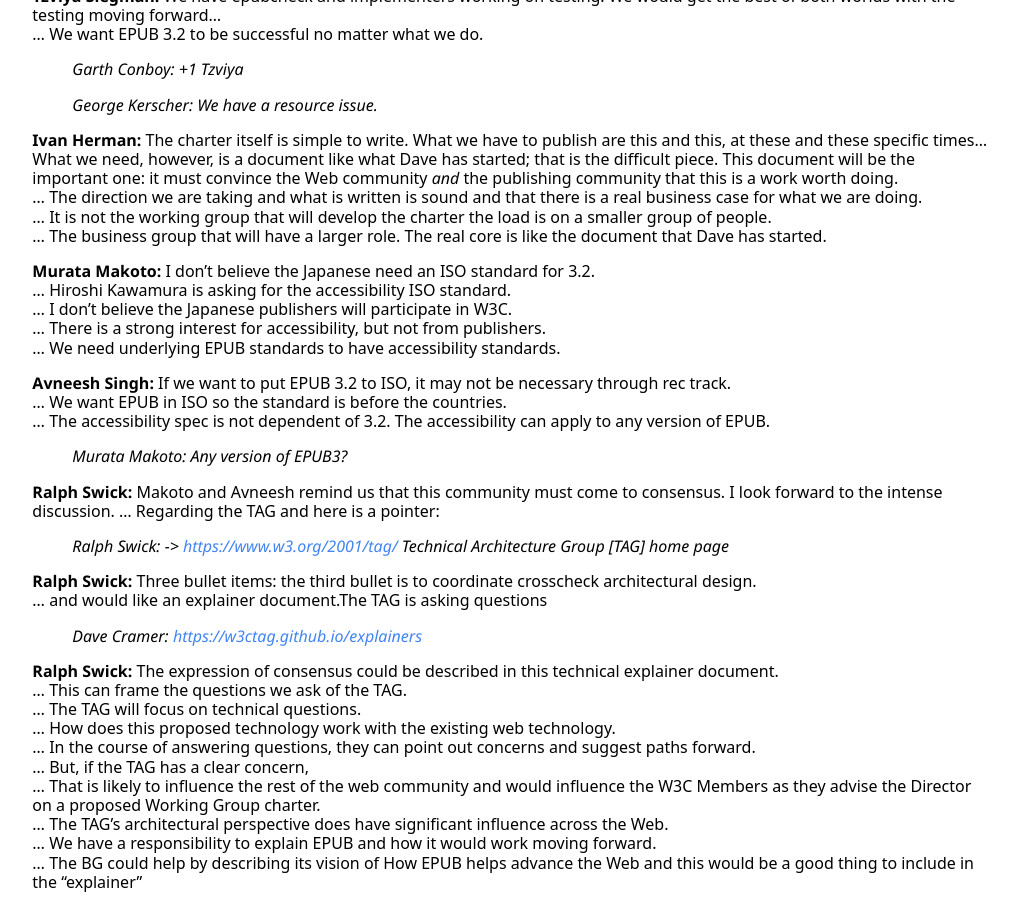
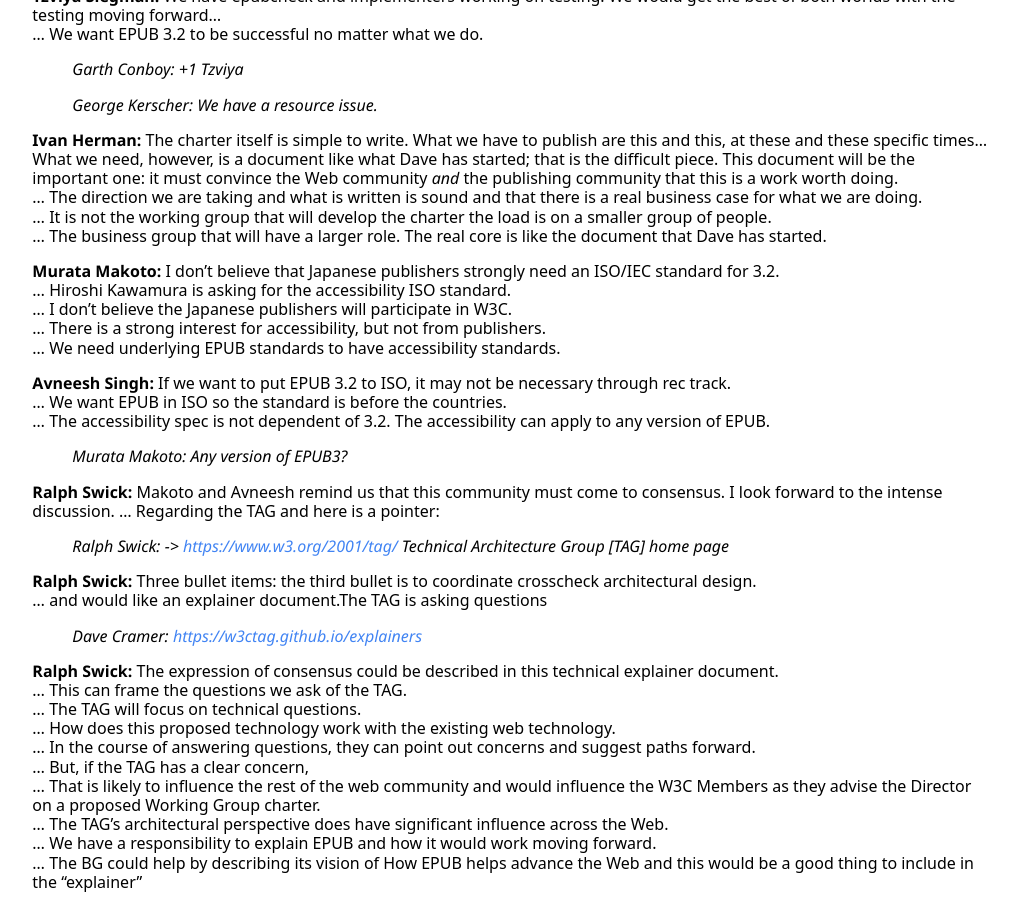
Before and after one commit to w3c/publ-bg, a Jekyll site: the page built from Meetings/Minutes/2018/2018-11-06-pbg.md, in a window 1280 px wide and 900 px high, scrolled down 4498 px. Shown: the whole window, without its empty margins (252-1269 px from the left). Built offline with Jekyll 4.4.1, drawn with Linux system fonts in a browser that asks for light colours; some web fonts are replaced.

Commit message:
Update request from Makoto

```diff
--- a/Meetings/Minutes/2018/2018-11-06-pbg.md
+++ b/Meetings/Minutes/2018/2018-11-06-pbg.md
@@ -242,7 +242,7 @@ See also the [Agenda](https://lists.w3.org/Archives/Public/public-publishingbg/2
 … It is not the working group that will develop the charter the load is on a smaller group of people.
 … The business group that will have a larger role. The real core is like the document that Dave has started.
 
-**Murata Makoto:** I don't believe the Japanese need an ISO standard for 3.2.
+**Murata Makoto:** I don’t believe that Japanese publishers strongly need an ISO/IEC standard for 3.2.
 … Hiroshi Kawamura is asking for the accessibility ISO standard.
 … I don't believe the Japanese publishers will participate in W3C.
 … There is a strong interest for accessibility, but not from publishers.
```
